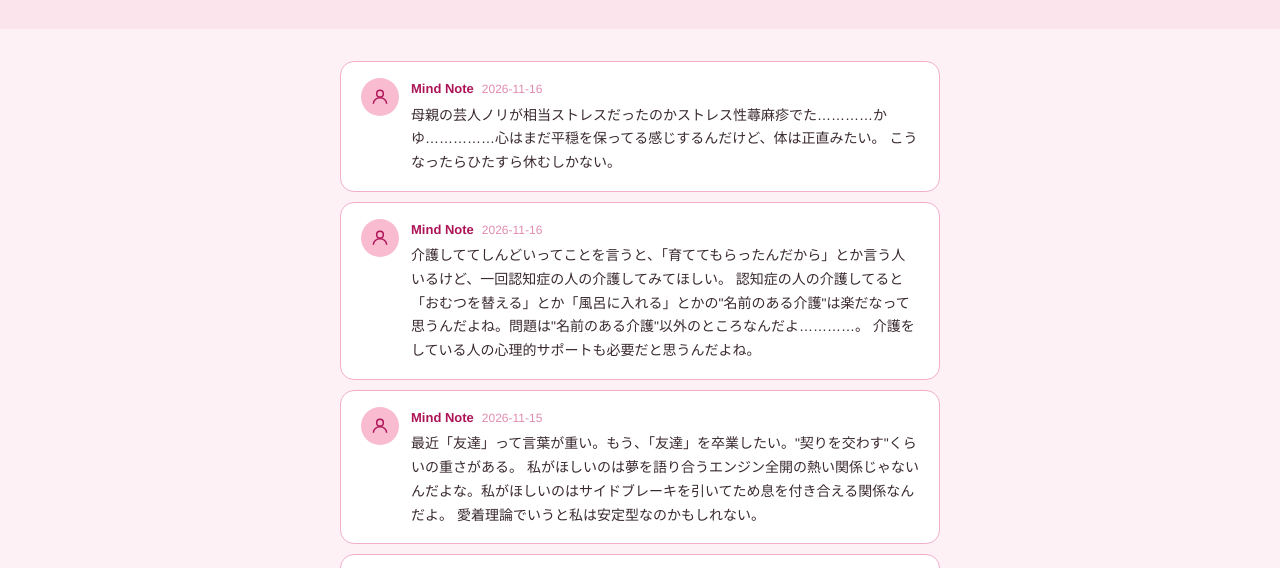
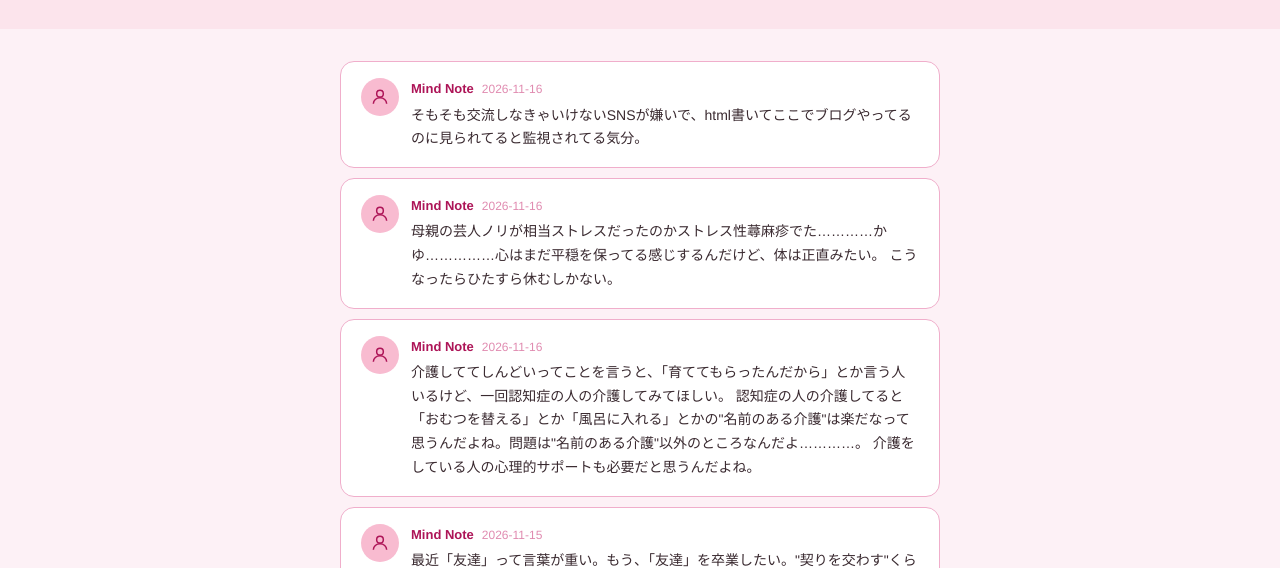
Before and after one commit to Azaleacreativeroom888/fan-psychology, a plain HTML site: page blog.html in a window 1280 px wide. Shown: the part 164-732 px from the top of the page. Drawn offline with Linux system fonts and the light colour scheme.

Commit message:
Update blog.html

```diff
--- a/blog.html
+++ b/blog.html
@@ -84,6 +84,16 @@
 </div>
 
 <div class="feed">
+
+  <div class="tweet">
+    <div class="tweet-avatar">
+      <svg viewBox="0 0 24 24" xmlns="http://www.w3.org/2000/svg"><circle cx="12" cy="8" r="4"/><path d="M4 20c0-4 3.6-7 8-7s8 3 8 7"/></svg>
+    </div>
+    <div class="tweet-body">
+      <div class="tweet-head"><span class="tweet-name">Mind Note</span><span class="tweet-date">2026-11-16</span></div>
+      <p class="tweet-text">そもそも交流しなきゃいけないSNSが嫌いで、html書いてここでブログやってるのに見られてると監視されてる気分。</p>
+    </div>
+  </div>
 
   <div class="tweet">
     <div class="tweet-avatar">
```
